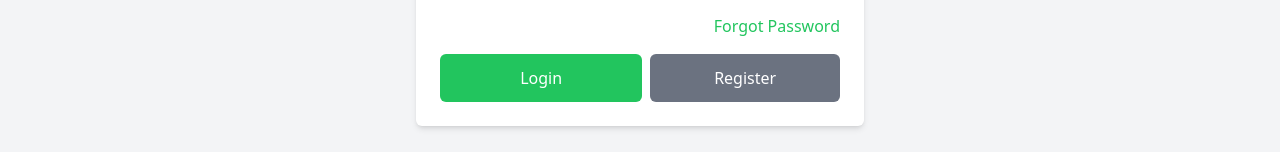
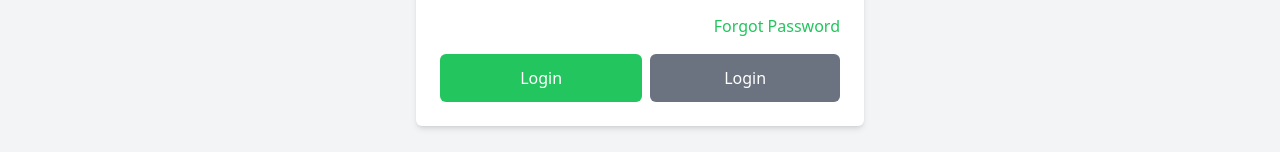
Before and after one commit to sundaram26/DocumentManagementFrontend, a React (Vite) app: page /auth/login in a window 1280 px wide. Shown: the part 500-652 px from the top of the page. Built offline with nearby package versions, Linux system fonts and the light colour scheme; what @react-pdf/renderer would draw is missing.

Commit message:
add loading button in login and regiter page

```diff
--- a/src/components/Auth/Login.jsx
+++ b/src/components/Auth/Login.jsx
@@ -12,7 +12,7 @@ const AuthLogin = () => {
   const navigate = useNavigate()
 
   const [loading, setLoading] = useState(false);
-
+  const [loginLoading, setLoginLoading] = useState(false);
   const [formData, setFormData] = useState({
     email: "",
     password: "",
@@ -54,6 +54,7 @@ const AuthLogin = () => {
 
   const handleSubmit = async (e) => {
     e.preventDefault();
+    setLoginLoading(true);
 
     // Frontend validations
     if (!email) {
@@ -75,6 +76,7 @@ const AuthLogin = () => {
         const actionResult = await dispatch(loginUser(formData));
         const { data, success } = actionResult?.payload || {};
         // console.log("actionResult: ", actionResult);
+        // setLoading(true)
 
 
         // Backend response handling
@@ -94,6 +96,7 @@ const AuthLogin = () => {
             }
 
             if (success) {
+                setLoginLoading(false);
                 toast.success("Login Successful");
                 switch (user?.role) {
                     case 'admin':
@@ -181,14 +184,29 @@ const AuthLogin = () => {
               type="submit"
               className="w-full p-3 text-white bg-green-500 rounded-md hover:bg-green-600 focus:outline-none focus:ring-2 focus:ring-geen-500 mr-2"
             >
-              Login
+              {loginLoading ? (
+                <span className='flex items-center'>
+                  <FaSpinner className='animate-spin mr-2' />
+                  Please wait...
+                </span>
+              ) : (
+                "Login"
+              )}
             </button>
             <Link to='/auth/register' className='w-full'>
               <button
                 type="button"
                 className="w-full p-3 text-white bg-gray-500 rounded-md hover:bg-gray-600 focus:outline-none focus:ring-2 focus:ring-gray-500"
               >
-                Register
+
+                {loginLoading ? (
+                  <span className='flex items-center justify-center'>
+                    <FaSpinner className='animate-spin mr-2' />
+                    Please wait...
+                  </span>
+                ) : (
+                  "Login"
+                )}
               </button>
             </Link>
           </div>
--- a/src/components/Auth/Register.jsx
+++ b/src/components/Auth/Register.jsx
@@ -16,6 +16,7 @@ const initialState = {
 
 const AuthRegister = () => {
   const [formData, setFormData] = useState(initialState);
+  const [loading, setLoading] = useState(false)
 
   // console.log(formData)
   const { firstName, lastName, role, email, password, confirmPassword } = formData;
@@ -38,6 +39,7 @@ const AuthRegister = () => {
 
   const handleSubmit = async (e) => {
     e.preventDefault();
+    setLoading(true);
 
     if (!validateEmail(email)) {
       toast.info("Invalid email format!", {
@@ -91,6 +93,7 @@ const AuthRegister = () => {
       // console.log("response: ",response)
 
       if (response?.success) {
+        setLoading(false);
         // console.log("Navigating to verification page")
         navigate('/auth/verify-email');
       } else {
@@ -171,7 +174,14 @@ const AuthRegister = () => {
               type="submit"
               className="w-full p-3 text-white bg-green-500 rounded-md hover:bg-green-600 focus:outline-none focus:ring-2 focus:ring-geen-500 mr-2"
             >
-              Register
+              {loading ? (
+                <span className='flex items-center justify-center'>
+                  <FaSpinner className='animate-spin mr-2' />
+                  Please wait...
+                </span>
+              ) : (
+                "Register"
+              )}
             </button>
 
             <Link to='/auth/login' className='w-full'>
```
